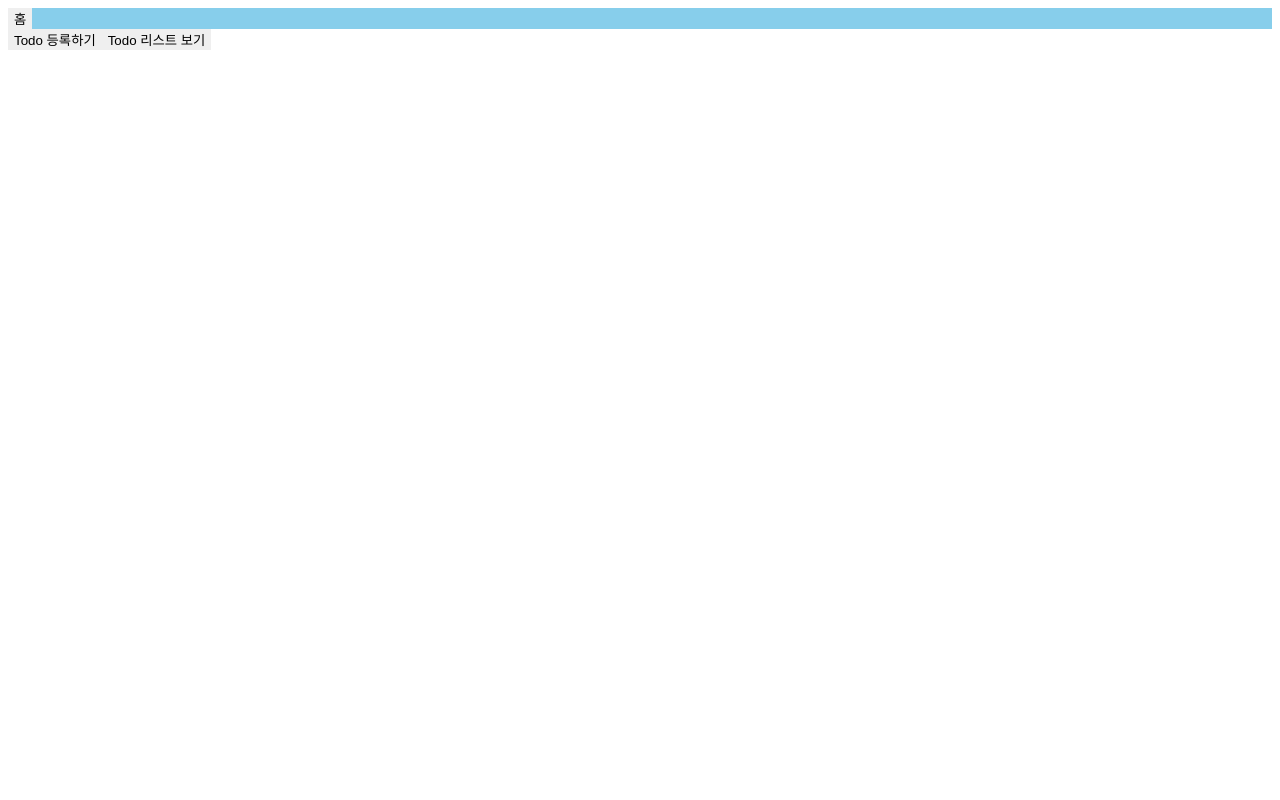
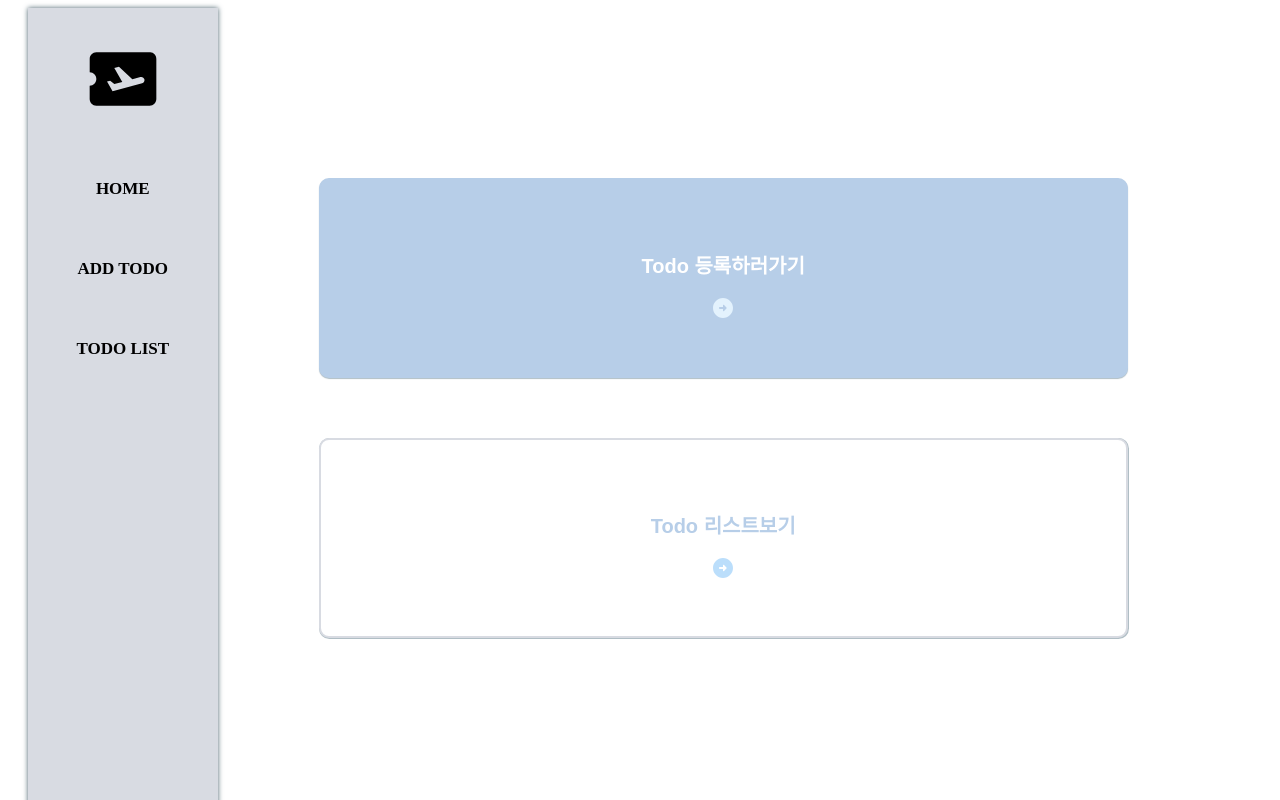
Before and after one commit to 1005jsc/week5-team-todo-list, a React (Create React App) app: page / in a window 1280 px wide. Shown: the top 800 px of the page. Built offline with nearby package versions, Linux system fonts and the light colour scheme.

Commit message:
CSS 수정

```diff
--- a/package.json
+++ b/package.json
@@ -3,6 +3,11 @@
   "version": "0.1.0",
   "private": true,
   "dependencies": {
+    "@emotion/react": "^11.10.4",
+    "@emotion/styled": "^11.10.4",
+    "@material-ui/core": "^4.12.4",
+    "@mui/icons-material": "^5.10.9",
+    "@mui/material": "^5.10.10",
     "@reduxjs/toolkit": "^1.8.6",
     "@testing-library/jest-dom": "^5.16.5",
     "@testing-library/react": "^13.4.0",
--- a/src/App.js
+++ b/src/App.js
@@ -1,12 +1,20 @@
+import styled from "styled-components";
 import "./App.css";
 import Router from "./shared/Rounter";
 
 function App() {
   return (
-    <div>
+    <Container>
       <Router />
-    </div>
+    </Container>
   );
 }
 
+const Container = styled.div`
+  display: flex;
+  flex-direction: row;
+  align-items: center;
+  width: 100%;
+`;
+
 export default App;
--- a/src/common/button/Button.styles.js
+++ b/src/common/button/Button.styles.js
@@ -7,12 +7,13 @@ export const Button = styled.button`
   background-size: contain;
   background-repeat: no-repeat;
   border: ${({ bd }) => (bd ? bd : "")};
-  width: ${({ width }) => (width ? width : "")}px;
-  height: ${({ height }) => (height ? height : "")}px;
+  width: ${({ width }) => (width ? width : "")};
+  height: ${({ height }) => (height ? height : "")};
   border-radius: ${({ br }) => (br ? br : "")};
   padding: ${({ pd }) => (pd ? pd : "")}px;
   margin: ${({ mg }) => (mg ? mg : "")}px;
   color: ${({ color }) => (color ? color : "")};
+  box-shadow: ${({ bs }) => (bs ? bs : "")};
   cursor: pointer;
   &:hover {
     opacity: 0.8;
--- a/src/common/header/Header.styles.js
+++ b/src/common/header/Header.styles.js
@@ -9,4 +9,6 @@ export const Header = styled.div`
   padding: ${({ pd }) => (pd ? pd : "")}px;
   margin: ${({ mg }) => (mg ? mg : "")}px;
   color: ${({ color }) => (color ? color : "")};
+  display: ${({ dp }) => (dp ? dp : "")};
+  justify-content: ${({ jc }) => (jc ? jc : "")};
 `;
--- a/src/common/p/P.styles.js
+++ b/src/common/p/P.styles.js
@@ -14,4 +14,5 @@ export const P = styled.p`
   letter-spacing: ${({ ls }) => (ls ? ls : "")}em;
   line-height: ${({ lh }) => (lh ? lh : "18px")};
   color: ${({ color }) => (color ? color : "")};
+  font-weight: ${({ fw }) => (fw ? fw : "")};
 `;
--- a/src/components/todo_home/TodoHomeComponent.jsx
+++ b/src/components/todo_home/TodoHomeComponent.jsx
@@ -1,27 +1,60 @@
 import React from "react";
 import { useNavigate } from "react-router-dom";
+import styled from "styled-components";
 import { Button } from "../../common";
+import { blue } from "@mui/material/colors";
+import ArrowCircleRightRoundedIcon from "@mui/icons-material/ArrowCircleRightRounded";
 
 const TodoHomeComponent = () => {
   const Navigate = useNavigate();
   return (
-    <>
+    <HomeContainer>
       <Button
+        bc="#b7cee8"
+        bd="solid 2px #b7cee8"
+        br="10px"
+        width="80%"
+        height="200px"
+        mg="30"
+        bs="0px 1px 1px 0px #b0bec5"
         onClick={() => {
           Navigate("/todo_form");
         }}
       >
-        Todo 등록하기
+        <BtnTitle color="white">Todo 등록하러가기</BtnTitle>
+        <ArrowCircleRightRoundedIcon sx={{ color: blue[50] }} />
       </Button>
       <Button
+        bc="white"
+        bd="solid 2px #D8DBE2"
+        br="10px"
+        width="80%"
+        height="200px"
+        mg="30"
+        bs="0.5px 0.5px 0px 0.5px #b0bec5"
         onClick={() => {
           Navigate("/todo_list");
         }}
       >
-        Todo 리스트 보기
+        <BtnTitle color="#b7cee8">Todo 리스트보기</BtnTitle>
+        <ArrowCircleRightRoundedIcon sx={{ color: blue[100] }} />
       </Button>
-    </>
+    </HomeContainer>
   );
 };
 
+const HomeContainer = styled.div`
+  width: 80%;
+  height: 100%;
+  margin-bottom: 200px;
+  display: flex;
+  flex-direction: column;
+  align-items: center;
+`;
+
+const BtnTitle = styled.h2`
+  color: ${(props) => props.color};
+  font-weight: 700;
+`;
+
 export default TodoHomeComponent;
--- a/src/components/todo_nav/TodoNavbar.jsx
+++ b/src/components/todo_nav/TodoNavbar.jsx
@@ -1,21 +1,97 @@
 import React from "react";
 import { useNavigate } from "react-router-dom";
-import { Button } from "../../common";
-import { Header } from "../../common/header/Header.styles";
+import AirplaneTicketIcon from "@mui/icons-material/AirplaneTicket";
+import styled from "styled-components";
 
 const TodoNavbar = () => {
   const Navigate = useNavigate();
   return (
-    <Header bg="skyblue">
-      <Button
-        onClick={() => {
-          Navigate("/");
-        }}
-      >
-        홈
-      </Button>
-    </Header>
+    <NavContainer>
+      <Nav>
+        <Mark
+          onClick={() => {
+            Navigate("/");
+          }}
+        >
+          <AirplaneTicketIcon sx={{ fontSize: 80 }} />
+        </Mark>
+        <Menu>
+          <MenuItem
+            onClick={() => {
+              Navigate("/");
+            }}
+          >
+            HOME
+          </MenuItem>
+          <MenuItem
+            onClick={() => {
+              Navigate("/todo_form");
+            }}
+          >
+            ADD TODO
+          </MenuItem>
+          <MenuItem
+            onClick={() => {
+              Navigate("/todo_list");
+            }}
+          >
+            TODO LIST
+          </MenuItem>
+        </Menu>
+      </Nav>
+    </NavContainer>
   );
 };
 
+const NavContainer = styled.div`
+  margin-left: 20px;
+  width: 15%;
+  height: 1000px;
+`;
+
+const Nav = styled.nav`
+  background-color: #d8dbe2;
+  display: flex;
+  /* border-radius: 10px; */
+  flex-direction: column;
+  align-items: center;
+  justify-content: flex-start;
+  width: 100%;
+  height: 100%;
+  box-shadow: 0px 0px 5px 0px #4b636e;
+`;
+
+const Menu = styled.div`
+  width: 100%;
+  display: flex;
+  flex-direction: column;
+  justify-content: center;
+  align-items: center;
+  text-align: center;
+`;
+const MenuItem = styled.div`
+  display: flex;
+  justify-content: center;
+  text-align: center;
+  width: 100%;
+  height: 80px;
+  font-size: 17px;
+  font-weight: 700;
+  padding: 25px 0 0 0;
+  cursor: pointer;
+  :hover {
+    width: 110%;
+    background-color: #b7cee8;
+    color: white;
+    text-align: center;
+    box-shadow: 0.5px 0.5px 0px 0.5px #b0bec5;
+  }
+`;
+
+const Mark = styled.div`
+  border-radius: 10px;
+  border: solid 1px #d8dbe2;
+  margin: 30px;
+`;
+
 export default TodoNavbar;
--- a/src/index.css
+++ b/src/index.css
@@ -1,13 +1,15 @@
 body {
   margin: 0;
-  font-family: -apple-system, BlinkMacSystemFont, 'Segoe UI', 'Roboto', 'Oxygen',
-    'Ubuntu', 'Cantarell', 'Fira Sans', 'Droid Sans', 'Helvetica Neue',
+  font-family: -apple-system, BlinkMacSystemFont, "Segoe UI", "Roboto", "Oxygen",
+    "Ubuntu", "Cantarell", "Fira Sans", "Droid Sans", "Helvetica Neue",
     sans-serif;
   -webkit-font-smoothing: antialiased;
   -moz-osx-font-smoothing: grayscale;
+  width: 1200px;
+  height: 800px;
 }
 
 code {
-  font-family: source-code-pro, Menlo, Monaco, Consolas, 'Courier New',
+  font-family: source-code-pro, Menlo, Monaco, Consolas, "Courier New",
     monospace;
 }
--- a/src/pages/todo_list/TodoList.jsx
+++ b/src/pages/todo_list/TodoList.jsx
@@ -4,6 +4,8 @@ import { Box, Flex, P, Button, Heading } from "../../common";
 import { __delTodos, __getTodos } from "../../redux/modules/todoSlice";
 import { useNavigate } from "react-router-dom";
 import styled from "styled-components";
+import DeleteRoundedIcon from "@mui/icons-material/DeleteRounded";
+import PendingIcon from "@mui/icons-material/Pending";
 
 const TodoList = () => {
   const dispatch = useDispatch();
@@ -15,7 +17,7 @@ const TodoList = () => {
   }, [dispatch]);
 
   if (isLoading) {
-    return <div>로딩 중..</div>;
+    return <PendingIcon sx={{ fontSize: 80, margin: "0 auto" }} />;
   }
   if (error) {
     return <div>{error.message}</div>;
@@ -23,39 +25,38 @@ const TodoList = () => {
 
   return (
     <ListContainer>
-      <Heading ta="center" mg="10">
-        Todo List
-      </Heading>
+      <TodoTitle>Todo List</TodoTitle>
       <Flex
-        width="1000px"
+        width="100%"
         height="auto"
         fr="wrap"
-        jc="space-between"
+        // jc="center"
+        ai="flex-start"
         mg="0 auto"
       >
         {todos.map((todo) => (
-          <Box
-            key={todo.id}
-            bgimg="../../images/bg2"
-            width="475px"
-            height="200px"
-            border="solid 1px silver"
-            br="10"
-            mg="10px 5px 15px 20"
-          >
-            <P
-              mg="10px 0 0 0"
+          <TodoCard>
+            <Box
+              mg="13"
               onClick={() => {
                 Navigate(`/todo_detail/${todo.id}`);
               }}
             >
-              {todo.title}
-            </P>
-            <P fs="10">작성자 : {todo.user}</P>
-            <Button onClick={() => dispatch(__delTodos(todo.id))}>
-              삭제하기
+              <P mg="40" fs="25" fw="700" ta="center">
+                {todo.title}
+              </P>
+              <P fs="15" mg="30">
+                작성자 : {todo.user}
+              </P>
+            </Box>
+            <Button
+              br="10px"
+              mg="0 0 0 100px"
+              onClick={() => dispatch(__delTodos(todo.id))}
+            >
+              <DeleteRoundedIcon />
             </Button>
-          </Box>
+          </TodoCard>
         ))}
       </Flex>
     </ListContainer>
@@ -63,9 +64,34 @@ const TodoList = () => {
 };
 
 const ListContainer = styled.div`
-  width: 100%;
+  width: 80%;
   height: auto;
-  background-image: url("../../images/bg1.jpg");
+  align-self: flex-start;
+`;
+
+const TodoTitle = styled.h1`
+  width: 80%;
+  background-color: #b7cee8;
+  color: white;
+  border-radius: 10px;
+  display: block;
+  text-align: center;
+  margin: 0 auto 20px auto;
+`;
+
+const TodoCard = styled.div`
+  width: 45%;
+  height: 200;
+  margin: 10px 0 10px 35px;
+  color: #263238;
+  border: solid 3px #b7cee8;
+  border-radius: 10px;
+  box-shadow: 0px 1px 1px 0px #b0bec5;
+  cursor: pointer;
+  :hover {
+    color: black;
+    border: solid 3px #9cbbdf;
+  }
 `;
 
 export default TodoList;
--- a/src/shared/Rounter.js
+++ b/src/shared/Rounter.js
@@ -2,7 +2,6 @@ import { BrowserRouter, Route, Routes, Outlet } from "react-router-dom";
 import TodoHome from "../pages/todo_home/TodoHome";
 import TodoList from "../pages/todo_list/TodoList";
 import TodoNavbar from "../components/todo_nav/TodoNavbar";
-
 import TodoForm from "../components/todo_form/TodoForm";
 import TodoDetail from "../pages/todo_detail/TodoDetail";
 import Detail from "../components/todo_detail/Detail/Detail";
```
Also changed, not shown: 1 other file (tests, documents, lock files or other folders).
